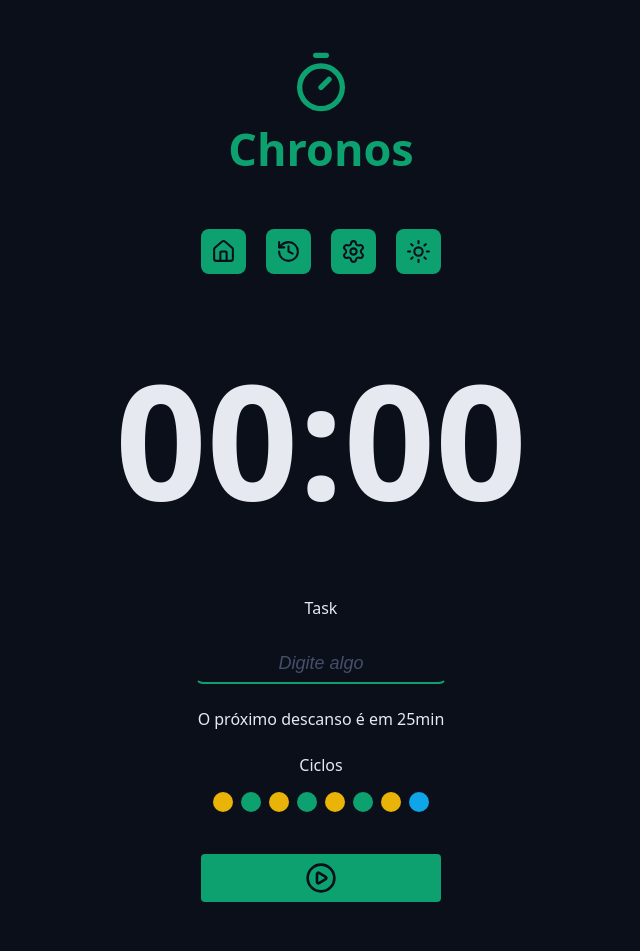
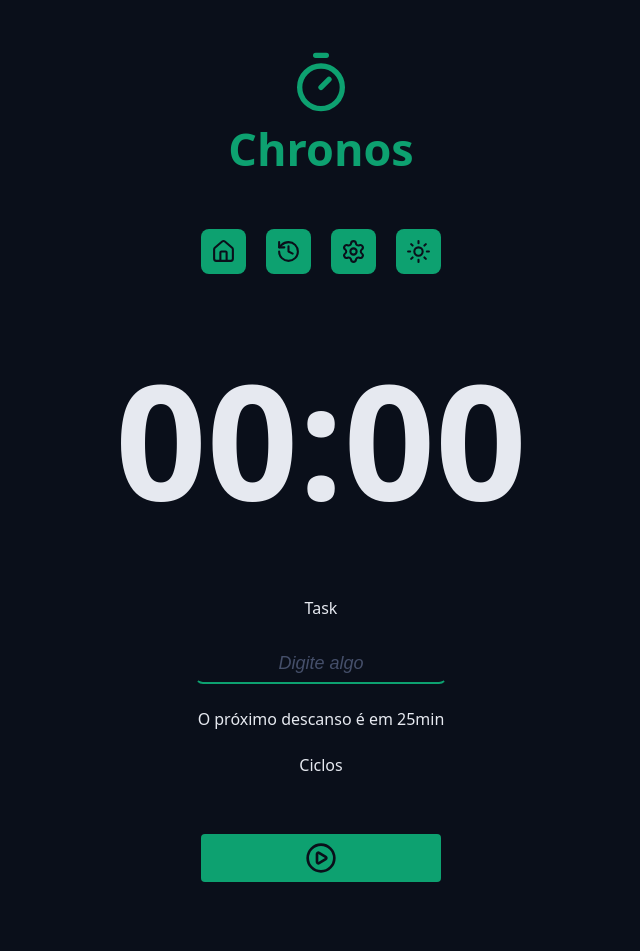
Before and after one commit to AndDevCarv/chronos-project, a React (Vite) app: page / in a window 1280 px wide. Shown: the top 951 px of the page, without its empty margins (319-959 px from the left). Built offline with nearby package versions, Linux system fonts and the light colour scheme.

Commit message:
ajustes dos ciclos

```diff
--- a/src/components/Cycles/Cycle.tsx
+++ b/src/components/Cycles/Cycle.tsx
@@ -1,18 +1,35 @@
+import { getNextCycle } from "../../../Util/getNextCycle";
+import { getNextCycleType } from "../../../Util/getNextCycleType";
+import { useTaskContext } from "../../Contexts/TaskContext/UseTaskContext";
 import styles from "./styles.module.css";
 
 export function Cycle() {
+  const { state } = useTaskContext();
+
+  const cycleStep = Array.from({ length: state.currentCycle }); //vai fazer com que a cada cycle crie um indice no array, iniciamos com um array vazio e ele aumenta junto com os cycles.
+
+  const cycleMap = {
+    workTime: "foco",
+    shortBreak: "descanso curto",
+    longBreak: "descanso longo",
+  };
+
   return (
     <div className={styles.cycleContainer}>
       <span>Ciclos</span>
       <div className={styles.dotsContainer}>
-        <span className={`${styles.dot} ${styles.work}`}></span>
-        <span className={`${styles.dot} ${styles.shortBreak}`}></span>
-        <span className={`${styles.dot} ${styles.work}`}></span>
-        <span className={`${styles.dot} ${styles.shortBreak}`}></span>
-        <span className={`${styles.dot} ${styles.work}`}></span>
-        <span className={`${styles.dot} ${styles.shortBreak}`}></span>
-        <span className={`${styles.dot} ${styles.work}`}></span>
-        <span className={`${styles.dot} ${styles.longBreak}`}></span>
+        {cycleStep.map((_, index) => {
+          const nextCycle = getNextCycle(index);
+          const nextCycleType = getNextCycleType(nextCycle);
+          return (
+            <span
+              key={nextCycle}
+              className={`${styles.dot} ${styles[nextCycleType]}`}
+              aria-label={`Indicador de ciclo de ${cycleMap[nextCycleType]}`}
+              title={`Indicador de ciclo de ${cycleMap[nextCycleType]}`}
+            ></span>
+          );
+        })}
       </div>
     </div>
   );
--- a/src/components/Cycles/styles.module.css
+++ b/src/components/Cycles/styles.module.css
@@ -17,7 +17,7 @@
   width: 2rem;
 }
 
-.work {
+.workTime {
   background: var(--warning);
 }
 
```
